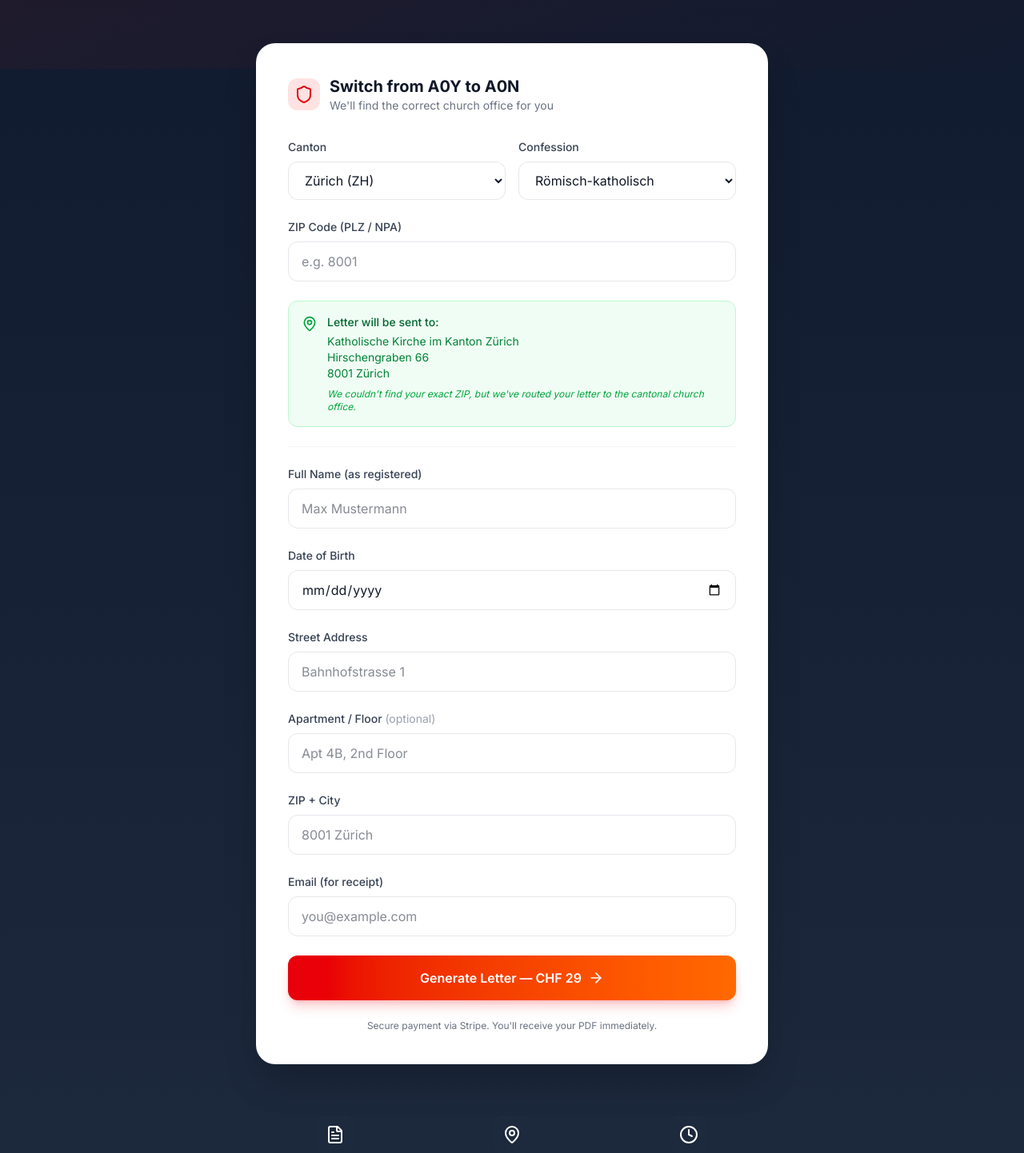
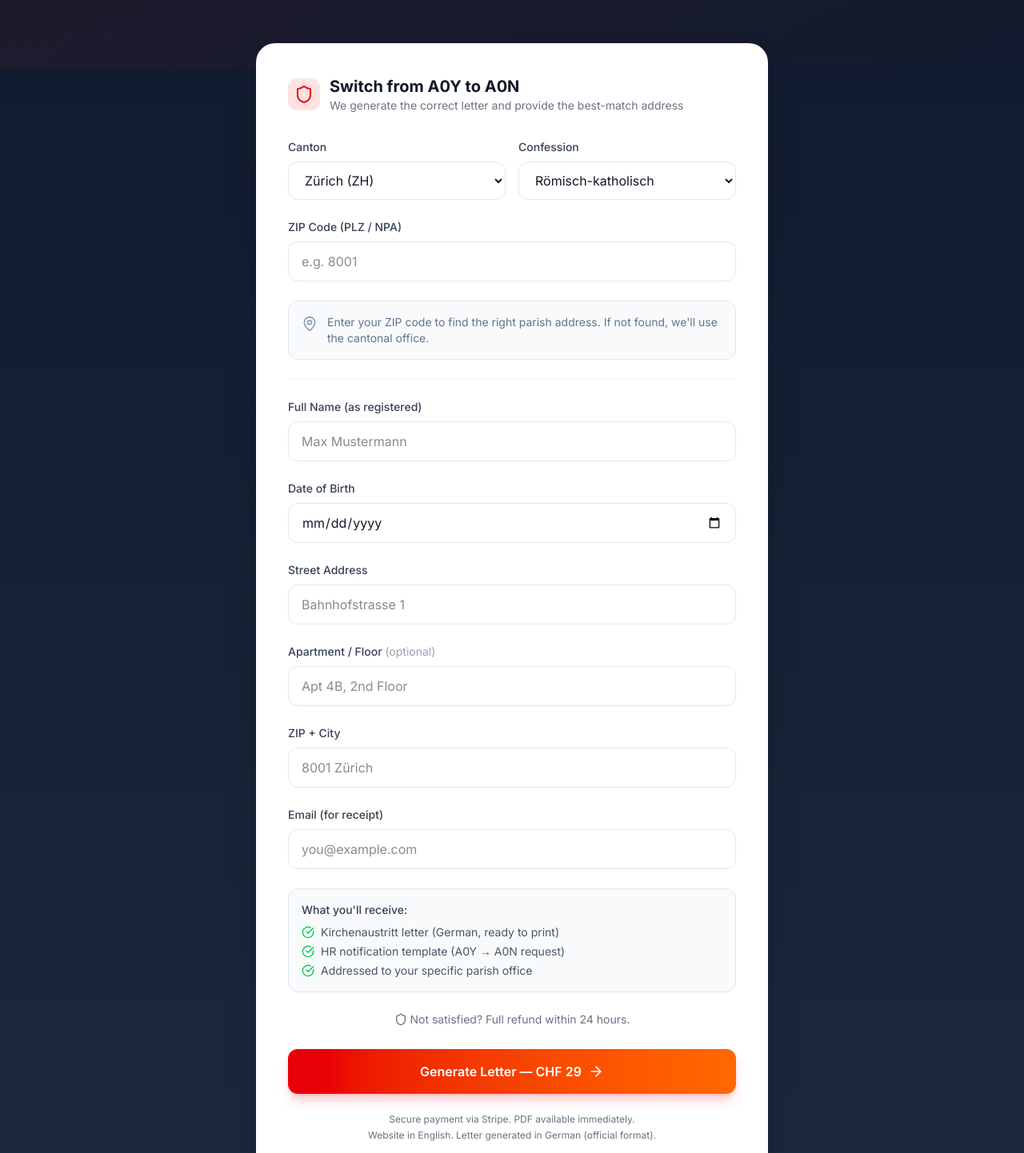
Before and after one commit to daniss/stop-church-tax, a Next.js app: page / in a window 1280 px wide. Shown: the part 420-1862 px from the top of the page at 80% size. Built offline with nearby package versions, Linux system fonts and the light colour scheme.

Commit message:
feat: introduce main application page with church tax opt-out form and dynamic address lookup functionality.

```diff
--- a/src/app/page.tsx
+++ b/src/app/page.tsx
@@ -91,10 +91,11 @@ export default function HomePage() {
 
             <h1 className="text-4xl sm:text-6xl font-bold text-white mb-6 tracking-tight">
               Expats in Zurich: <br className="hidden sm:block" />
-              Stop Paying the Hidden{' '}
+              Stop Paying{' '}
               <span className="text-transparent bg-clip-text bg-gradient-to-r from-red-400 to-orange-400">
-                'Church Tax'
+                Church Tax
               </span>
+              {' '}(A0Y)
             </h1>
 
             <p className="text-xl text-slate-300 max-w-2xl mx-auto mb-8">
@@ -136,7 +137,7 @@ export default function HomePage() {
                   Switch from A0Y to A0N
                 </h2>
                 <p className="text-sm text-gray-500">
-                  We'll find the correct church office for you
+                  We generate the correct letter and provide the best-match address
                 </p>
               </div>
             </div>
@@ -194,7 +195,16 @@ export default function HomePage() {
               </div>
 
               {/* Address Preview */}
-              {matchedAddress?.found && matchedAddress.address && (
+              {!formData.zip ? (
+                <div className="p-4 bg-slate-50 border border-slate-200 rounded-xl">
+                  <div className="flex items-start gap-3">
+                    <MapPin className="w-5 h-5 text-slate-400 flex-shrink-0 mt-0.5" />
+                    <p className="text-sm text-slate-500">
+                      Enter your ZIP code to find the right parish address. If not found, we'll use the cantonal office.
+                    </p>
+                  </div>
+                </div>
+              ) : matchedAddress?.found && matchedAddress.address ? (
                 <div className="p-4 bg-green-50 border border-green-200 rounded-xl">
                   <div className="flex items-start gap-3">
                     <MapPin className="w-5 h-5 text-green-600 flex-shrink-0 mt-0.5" />
@@ -210,15 +220,10 @@ export default function HomePage() {
                         {matchedAddress.address.postal}{' '}
                         {matchedAddress.address.city}
                       </p>
-                      {matchedAddress.fallbackMessage && (
-                        <p className="text-xs text-green-600 mt-2 italic">
-                          {matchedAddress.fallbackMessage}
-                        </p>
-                      )}
                     </div>
                   </div>
                 </div>
-              )}
+              ) : null}
 
               <hr className="border-gray-100" />
 
@@ -318,6 +323,33 @@ export default function HomePage() {
                 />
               </div>
 
+              {/* What You Get Preview */}
+              <div className="p-4 bg-slate-50 border border-slate-200 rounded-xl">
+                <p className="text-sm font-medium text-gray-700 mb-2">What you'll receive:</p>
+                <ul className="text-sm text-gray-600 space-y-1">
+                  <li className="flex items-center gap-2">
+                    <CheckCircle className="w-4 h-4 text-green-500 flex-shrink-0" />
+                    <span>Kirchenaustritt letter (German, ready to print)</span>
+                  </li>
+                  <li className="flex items-center gap-2">
+                    <CheckCircle className="w-4 h-4 text-green-500 flex-shrink-0" />
+                    <span>HR notification template (A0Y → A0N request)</span>
+                  </li>
+                  <li className="flex items-center gap-2">
+                    <CheckCircle className="w-4 h-4 text-green-500 flex-shrink-0" />
+                    <span>Addressed to your specific parish office</span>
+                  </li>
+                </ul>
+              </div>
+
+              {/* Guarantee */}
+              <div className="text-center text-sm text-gray-500">
+                <span className="inline-flex items-center gap-1">
+                  <Shield className="w-4 h-4" />
+                  Not satisfied? Full refund within 24 hours.
+                </span>
+              </div>
+
               {/* Error Message */}
               {error && (
                 <div className="p-4 bg-red-50 border border-red-200 rounded-xl flex items-start gap-3">
@@ -345,10 +377,10 @@ export default function HomePage() {
                 )}
               </button>
 
-              <p className="text-center text-xs text-gray-500">
-                Secure payment via Stripe. You'll receive your PDF
-                immediately.
-              </p>
+              <div className="text-center text-xs text-gray-500 space-y-1">
+                <p>Secure payment via Stripe. PDF available immediately.</p>
+                <p>Website in English. Letter generated in German (official format).</p>
+              </div>
             </div>
           </form>
 
--- a/src/lib/address-data.ts
+++ b/src/lib/address-data.ts
@@ -200,8 +200,6 @@ export function findAddress(
             found: true,
             exact: false,
             address: fallback,
-            fallbackMessage:
-                "We couldn't find your exact ZIP, but we've routed your letter to the cantonal church office.",
         };
     }
 
```
